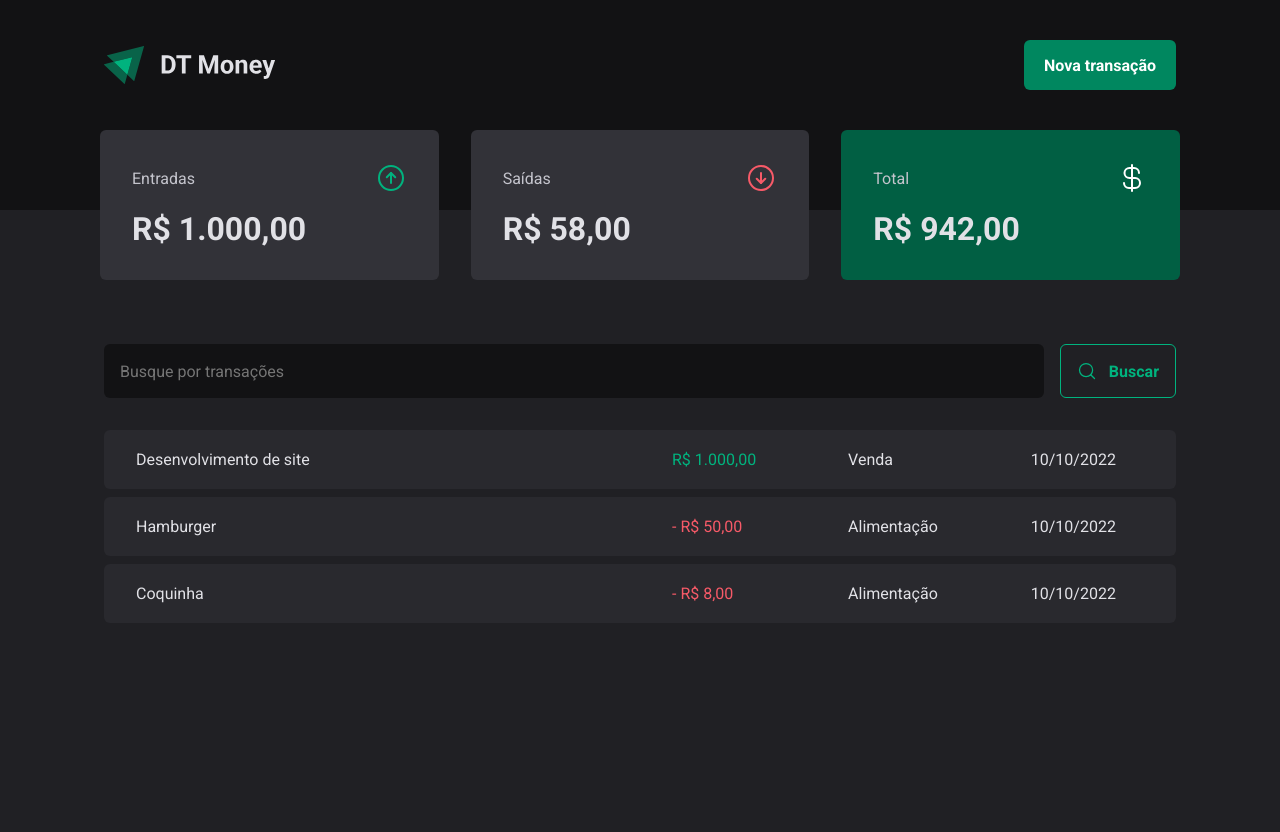
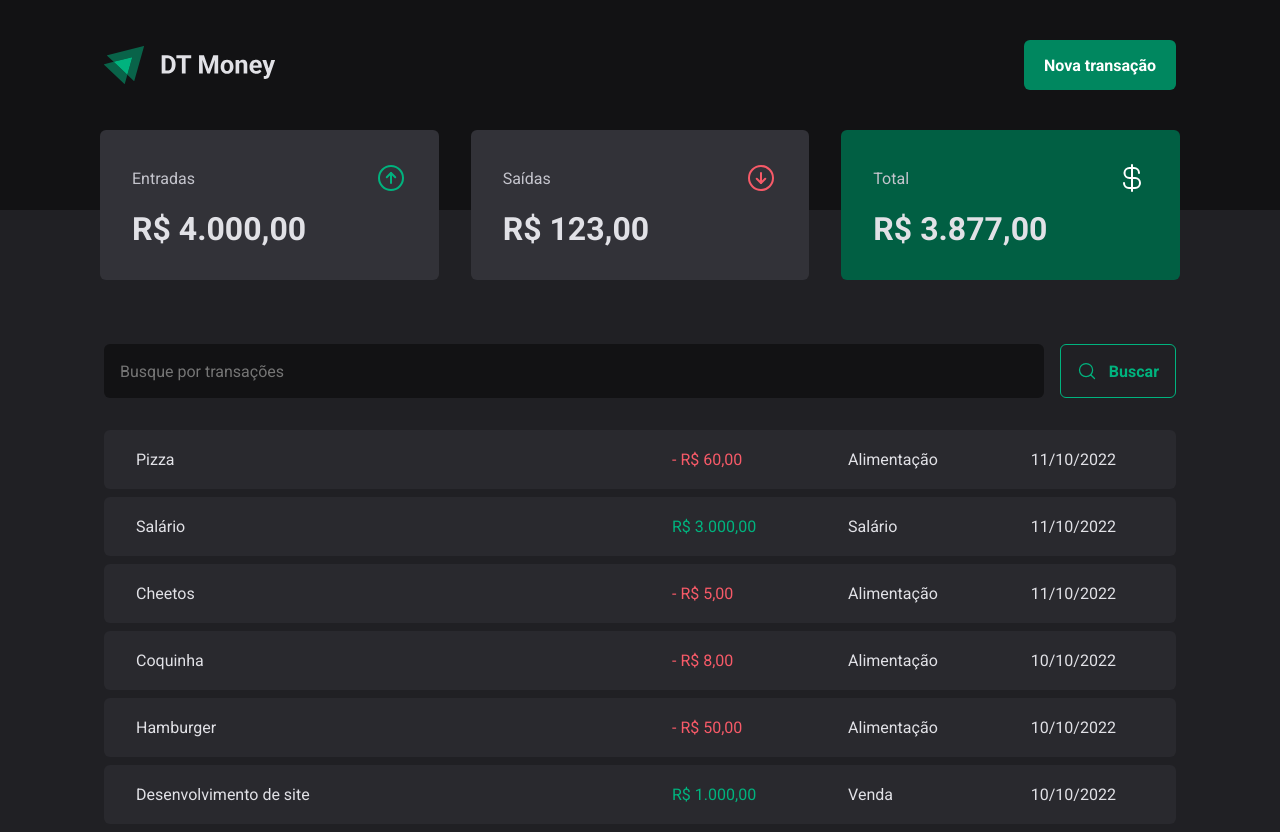
Before and after one commit to jlefilho/dt-money, a React (Vite) app: page / in a window 1280 px wide. Before the commit the page ends 800 px from the top, so only its background shows below. Built offline with nearby package versions, Linux system fonts and the light colour scheme; data requests are answered from the project's data file.

Commit message:
Created new transaction functionality

```diff
--- a/server.json
+++ b/server.json
@@ -23,6 +23,30 @@
       "category": "Alimentação",
       "price": 8,
       "createdAt": "2022-10-10T17:24:38.494Z"
+    },
+    {
+      "description": "Cheetos",
+      "price": 5,
+      "category": "Alimentação",
+      "type": "outcome",
+      "createdAt": "2022-10-11T12:41:32.681Z",
+      "id": 4
+    },
+    {
+      "description": "Salário",
+      "price": 3000,
+      "category": "Salário",
+      "type": "income",
+      "createdAt": "2022-10-11T12:45:12.623Z",
+      "id": 5
+    },
+    {
+      "description": "Pizza",
+      "price": 60,
+      "category": "Alimentação",
+      "type": "outcome",
+      "createdAt": "2022-10-11T13:00:18.112Z",
+      "id": 6
     }
   ]
 }
--- a/src/components/NewTransactionModal/index.tsx
+++ b/src/components/NewTransactionModal/index.tsx
@@ -1,3 +1,5 @@
+import { useContext } from 'react'
+import { TransactionsContext } from '../../contexts/TransactionsContext'
 import { Controller, useForm } from 'react-hook-form'
 import { zodResolver } from '@hookform/resolvers/zod'
 import * as z from 'zod'
@@ -8,7 +10,7 @@
 import { CloseButton, Content, Overlay, TransactionType, TransactionTypeButton } from './styles'
 
 const newTransactionFormSchema = z.object({
-    desciption: z.string(),
+    description: z.string(),
     price: z.number(),
     category: z.string(),
     type: z.enum(['income', 'outcome'])
@@ -17,11 +19,14 @@
 type NewTransactionFormInputs = z.infer<typeof newTransactionFormSchema>
 
 export function NewTransactionModal() {
+    const { createTransaction } = useContext(TransactionsContext)
+
     const {
         control,
         register,
         handleSubmit,
-        formState: {isSubmitting}
+        formState: {isSubmitting},
+        reset
     } = useForm<NewTransactionFormInputs>({
         resolver: zodResolver(newTransactionFormSchema),
         defaultValues: {
@@ -30,8 +35,16 @@
     })
 
     async function handleCreateNewTransaction(data: NewTransactionFormInputs) {
-        await new Promise (resolve => setTimeout(resolve, 2000))
-        console.log(data)
+        const { description, price, category, type } = data
+
+        await createTransaction({
+            description,
+            price,
+            category,
+            type
+        })
+
+        reset()
     }
 
     return (
@@ -49,7 +62,7 @@
                         type="text"
                         placeholder='Descrição'
                         required
-                        {...register('desciption')}
+                        {...register('description')}
                     />
 
                     <input
--- a/src/contexts/TransactionsContext.tsx
+++ b/src/contexts/TransactionsContext.tsx
@@ -10,9 +10,17 @@
     createdAt: string
 }
 
+interface CreateTransactionInput {
+    description: string,
+    price: number,
+    category: string,
+    type: 'income' | 'outcome'
+}
+
 interface TransactionContextType {
     transactions: Transaction[]
     fetchTransactions: (query?: string) => Promise<void>
+    createTransaction: (data: CreateTransactionInput) => Promise<void>
 }
 
 interface TransactionsProviderProps {
@@ -27,12 +35,29 @@
     async function fetchTransactions(query?: string) {
         const response = await api.get('/transactions', {
             params: {
+                _sort: 'createdAt',
+                _order: 'desc',
                 q: query
             }
         })
 
         setTransactions(response.data)
 
+    }
+
+    async function createTransaction(data: CreateTransactionInput) {
+        const { description, price, category, type } = data
+
+        const response = await api.post('/transactions', {
+            //...data
+            description,
+            price,
+            category,
+            type,
+            createdAt: new Date()
+        })
+
+        setTransactions(state => [response.data, ...state])
     }
 
     useEffect(() => {
@@ -43,7 +68,7 @@
 
     return (
         <TransactionsContext.Provider
-            value={{ transactions, fetchTransactions }}
+            value={{ transactions, fetchTransactions, createTransaction }}
         >
             {children}
         </TransactionsContext.Provider>
```
Lines whose indentation alone changed are shown as unchanged.
